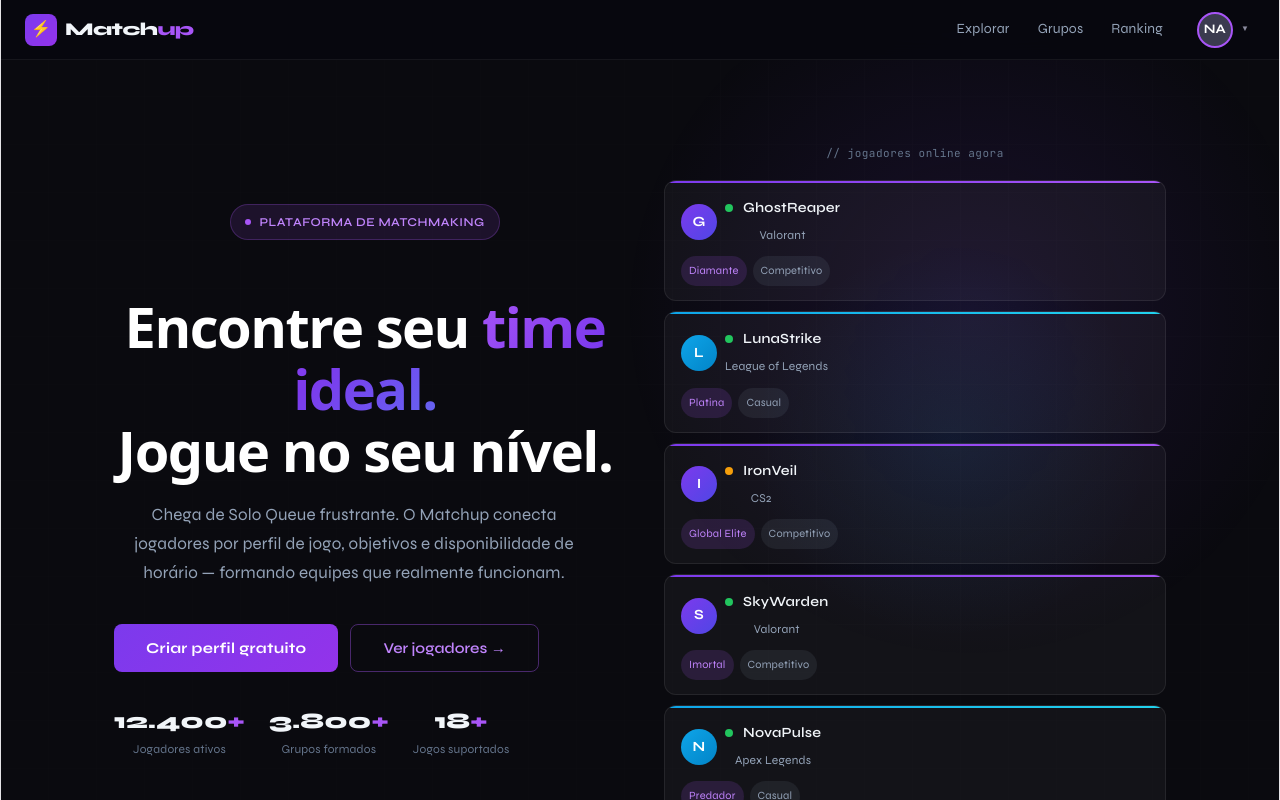
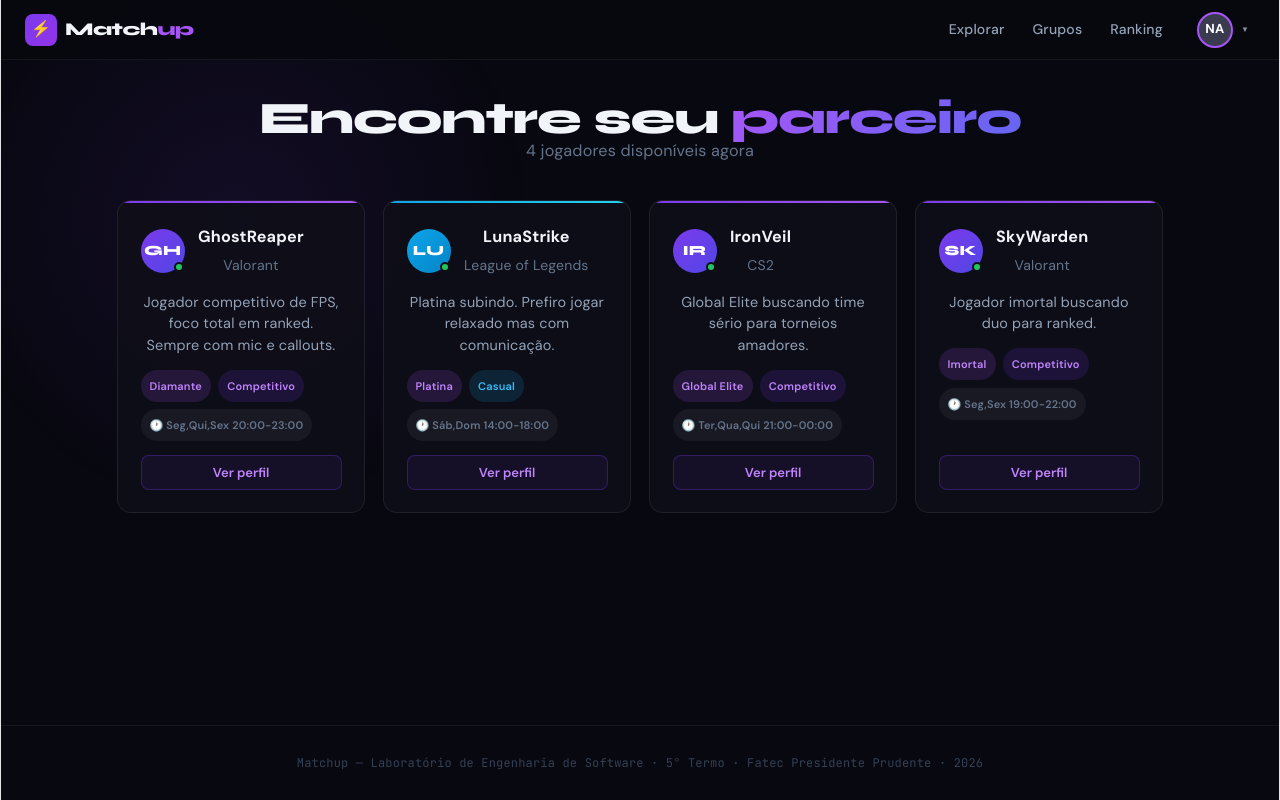
Before and after one commit to GuuStav0/matchmaking-site, a React (Vite) app: page /players in a window 1280 px wide. Before the commit this address led to /. Shown: the top 800 px of the page. Built offline with nearby package versions, Linux system fonts and the light colour scheme; sample sign-in values are in the browser's storage.

Commit message:
card de jogador com info resumida

```diff
--- a/src/App.jsx
+++ b/src/App.jsx
@@ -1,3 +1,4 @@
+import Players from "./views/players.jsx";
 import GameSetup from "./views/gameSetup.jsx";
 import ProfileSetup from "./views/profile.jsx";
 import React from "react";
@@ -83,6 +84,15 @@ export default function App() {
             }
           />
 
+          <Route
+            path="/players"
+            element={
+              <RotaPrivada>
+                <Players />
+              </RotaPrivada>
+            }
+          />
+
           {/* Rota de segurança: digitar qualquer endereço inexistente, manda para a Home (Substituir por pagina 404 personalizada) */}
           <Route path="*" element={<Navigate to="/" replace />} />
         </Routes>
--- /dev/null
+++ b/src/assets/css/playerCard.css
@@ -0,0 +1,190 @@
+.pc-card {
+  --accent: #7c3aed;
+  --accent-glow: rgba(124, 58, 237, 0.25);
+  --text: #f1f5f9;
+  --muted: #64748b;
+  --label: #94a3b8;
+  --card-bg: rgba(15, 15, 24, 0.92);
+  --card-border: rgba(255, 255, 255, 0.08);
+
+  position: relative;
+  background: var(--card-bg);
+  border: 1px solid var(--card-border);
+  border-radius: 14px;
+  padding: 1.25rem;
+  cursor: pointer;
+  overflow: hidden;
+  display: flex;
+  flex-direction: column;
+  gap: 0.75rem;
+  transition: border-color 0.2s, transform 0.2s, box-shadow 0.2s;
+  font-family: "DM Sans", system-ui, sans-serif;
+}
+
+.pc-card:hover {
+  border-color: rgba(124, 58, 237, 0.45);
+  transform: translateY(-2px);
+  box-shadow: 0 8px 28px rgba(0, 0, 0, 0.4);
+}
+
+/* ── Stripe topo ── */
+.pc-stripe {
+  position: absolute;
+  top: 0;
+  left: 0;
+  right: 0;
+  height: 2px;
+}
+
+.pc-stripe--competitive {
+  background: linear-gradient(90deg, #7c3aed, #a855f7);
+}
+
+.pc-stripe--casual {
+  background: linear-gradient(90deg, #0ea5e9, #22d3ee);
+}
+
+/* ── Header: avatar + info ── */
+.pc-header {
+  display: flex;
+  align-items: center;
+  gap: 0.75rem;
+}
+
+.pc-avatar-wrap {
+  position: relative;
+  flex-shrink: 0;
+}
+
+.pc-avatar-img,
+.pc-avatar-placeholder {
+  width: 44px;
+  height: 44px;
+  border-radius: 50%;
+}
+
+.pc-avatar-img {
+  object-fit: cover;
+}
+
+.pc-avatar-placeholder {
+  display: flex;
+  align-items: center;
+  justify-content: center;
+  font-family: "Syne", sans-serif;
+  font-weight: 800;
+  font-size: 14px;
+  color: #fff;
+}
+
+.pc-avatar-placeholder--competitive {
+  background: linear-gradient(135deg, #7c3aed, #4f46e5);
+}
+
+.pc-avatar-placeholder--casual {
+  background: linear-gradient(135deg, #0ea5e9, #0284c7);
+}
+
+.pc-avatar-placeholder:not(.pc-avatar-placeholder--competitive):not(.pc-avatar-placeholder--casual) {
+  background: linear-gradient(135deg, #7c3aed, #4f46e5);
+}
+
+.pc-online-dot {
+  position: absolute;
+  bottom: 1px;
+  right: 1px;
+  width: 10px;
+  height: 10px;
+  border-radius: 50%;
+  background: #22c55e;
+  border: 2px solid #0f0f1a;
+}
+
+.pc-info {
+  display: flex;
+  flex-direction: column;
+  gap: 2px;
+  min-width: 0;
+}
+
+.pc-nickname {
+  font-size: 0.9rem;
+  font-weight: 700;
+  color: var(--text);
+  white-space: nowrap;
+  overflow: hidden;
+  text-overflow: ellipsis;
+}
+
+.pc-game {
+  font-size: 0.78rem;
+  color: var(--muted);
+}
+
+/* ── Bio ── */
+.pc-bio {
+  font-size: 0.8rem;
+  color: var(--label);
+  line-height: 1.5;
+  margin: 0;
+}
+
+/* ── Tags ── */
+.pc-tags {
+  display: flex;
+  flex-wrap: wrap;
+  gap: 0.4rem;
+}
+
+.pc-tag {
+  font-size: 11px;
+  padding: 3px 9px;
+  border-radius: 999px;
+  font-weight: 600;
+}
+
+.pc-tag--rank {
+  background: rgba(168, 85, 247, 0.15);
+  color: #c084fc;
+}
+
+.pc-tag--style {
+  background: rgba(148, 163, 184, 0.1);
+  color: var(--label);
+}
+
+.pc-tag--competitive {
+  background: rgba(124, 58, 237, 0.15);
+  color: #c084fc;
+}
+
+.pc-tag--casual {
+  background: rgba(14, 165, 233, 0.15);
+  color: #38bdf8;
+}
+
+.pc-tag--schedule {
+  background: rgba(255, 255, 255, 0.05);
+  color: var(--muted);
+}
+
+/* ── Botão ── */
+.pc-btn {
+  margin-top: auto;
+  width: 100%;
+  padding: 8px;
+  border-radius: 8px;
+  border: 1px solid rgba(124, 58, 237, 0.3);
+  background: rgba(124, 58, 237, 0.08);
+  color: #c084fc;
+  font-family: "DM Sans", sans-serif;
+  font-size: 13px;
+  font-weight: 600;
+  cursor: pointer;
+  transition: all 0.2s;
+}
+
+.pc-btn:hover {
+  background: rgba(124, 58, 237, 0.18);
+  border-color: rgba(124, 58, 237, 0.5);
+}
--- /dev/null
+++ b/src/assets/css/players.css
@@ -0,0 +1,69 @@
+.players-page {
+  min-height: 100vh;
+  display: flex;
+  flex-direction: column;
+  background: #080810;
+  color: #f1f5f9;
+  font-family: "DM Sans", system-ui, sans-serif;
+  position: relative;
+}
+
+.players-page::before {
+  content: "";
+  position: fixed;
+  width: 600px;
+  height: 600px;
+  border-radius: 50%;
+  background: radial-gradient(circle, rgba(124, 58, 237, 0.1) 0%, transparent 70%);
+  top: -10%;
+  left: -5%;
+  pointer-events: none;
+  z-index: 0;
+}
+
+.players-main {
+  flex: 1;
+  max-width: 1100px;
+  margin: 0 auto;
+  padding: 2.5rem 1.5rem;
+  width: 100%;
+  position: relative;
+  z-index: 1;
+}
+
+.players-hero {
+  margin-bottom: 2rem;
+}
+
+.players-title {
+  font-family: "Syne", sans-serif;
+  font-size: clamp(1.8rem, 4vw, 2.5rem);
+  font-weight: 800;
+  letter-spacing: -1px;
+  color: #f1f5f9;
+  margin: 0 0 0.4rem;
+}
+
+.players-title-accent {
+  background: linear-gradient(135deg, #a855f7, #6366f1);
+  -webkit-background-clip: text;
+  -webkit-text-fill-color: transparent;
+}
+
+.players-subtitle {
+  font-size: 0.9rem;
+  color: #64748b;
+  margin: 0;
+}
+
+.players-grid {
+  display: grid;
+  grid-template-columns: repeat(auto-fill, minmax(240px, 1fr));
+  gap: 1rem;
+}
+
+@media (max-width: 600px) {
+  .players-grid {
+    grid-template-columns: 1fr;
+  }
+}
--- /dev/null
+++ b/src/components/PlayerCard.jsx
@@ -0,0 +1,71 @@
+import "../assets/css/playerCard.css";
+
+export default function PlayerCard({ player, onClick }) {
+  const {
+    nickname,
+    avatar_url,
+    bio,
+    game_name,
+    game_rank,
+    game_style,
+    schedule_availability,
+  } = player;
+
+  function getIniciais(name) {
+    if (!name) return "?";
+    const partes = name.trim().split(" ");
+    if (partes.length > 1) return (partes[0][0] + partes[1][0]).toUpperCase();
+    return name.substring(0, 2).toUpperCase();
+  }
+
+  return (
+    <div className="pc-card" onClick={onClick}>
+      <div className={`pc-stripe pc-stripe--${game_style}`} />
+
+      <div className="pc-header">
+        <div className="pc-avatar-wrap">
+          {avatar_url ? (
+            <img
+              src={avatar_url}
+              alt={nickname}
+              className="pc-avatar-img"
+              onError={(e) => { e.target.style.display = "none"; }}
+            />
+          ) : (
+            <div className={`pc-avatar-placeholder pc-avatar-placeholder--${game_style}`}>
+              {getIniciais(nickname)}
+            </div>
+          )}
+          <span className="pc-online-dot" />
+        </div>
+
+        <div className="pc-info">
+          <span className="pc-nickname">{nickname}</span>
+          {game_name && (
+            <span className="pc-game">{game_name}</span>
+          )}
+        </div>
+      </div>
+
+      {bio && (
+        <p className="pc-bio">{bio.length > 80 ? bio.substring(0, 80) + "..." : bio}</p>
+      )}
+
+      <div className="pc-tags">
+        {game_rank && (
+          <span className="pc-tag pc-tag--rank">{game_rank}</span>
+        )}
+        {game_style && (
+          <span className={`pc-tag pc-tag--style pc-tag--${game_style}`}>
+            {game_style === "competitive" ? "Competitivo" : "Casual"}
+          </span>
+        )}
+        {schedule_availability && (
+          <span className="pc-tag pc-tag--schedule">🕐 {schedule_availability}</span>
+        )}
+      </div>
+
+      <button className="pc-btn">Ver perfil</button>
+    </div>
+  );
+}
--- /dev/null
+++ b/src/views/players.jsx
@@ -0,0 +1,77 @@
+import PlayerCard from "../components/PlayerCard.jsx";
+import Header from "../assets/actions/header.jsx";
+import Footer from "../assets/actions/footer.jsx";
+import "../assets/css/players.css";
+
+// Dados mockados para visualizar o card sem precisar da API
+const MOCK_PLAYERS = [
+  {
+    id: 1,
+    nickname: "GhostReaper",
+    avatar_url: "",
+    bio: "Jogador competitivo de FPS, foco total em ranked. Sempre com mic e callouts.",
+    game_name: "Valorant",
+    game_rank: "Diamante",
+    game_style: "competitive",
+    schedule_availability: "Seg,Qui,Sex 20:00-23:00",
+  },
+  {
+    id: 2,
+    nickname: "LunaStrike",
+    avatar_url: "",
+    bio: "Platina subindo. Prefiro jogar relaxado mas com comunicação.",
+    game_name: "League of Legends",
+    game_rank: "Platina",
+    game_style: "casual",
+    schedule_availability: "Sáb,Dom 14:00-18:00",
+  },
+  {
+    id: 3,
+    nickname: "IronVeil",
+    avatar_url: "",
+    bio: "Global Elite buscando time sério para torneios amadores.",
+    game_name: "CS2",
+    game_rank: "Global Elite",
+    game_style: "competitive",
+    schedule_availability: "Ter,Qua,Qui 21:00-00:00",
+  },
+  {
+    id: 4,
+    nickname: "SkyWarden",
+    avatar_url: "",
+    bio: "Jogador imortal buscando duo para ranked.",
+    game_name: "Valorant",
+    game_rank: "Imortal",
+    game_style: "competitive",
+    schedule_availability: "Seg,Sex 19:00-22:00",
+  },
+];
+
+export default function Players() {
+  return (
+    <div className="players-page">
+      <Header />
+      <main className="players-main">
+        <div className="players-hero">
+          <h1 className="players-title">
+            Encontre seu <span className="players-title-accent">parceiro</span>
+          </h1>
+          <p className="players-subtitle">
+            {MOCK_PLAYERS.length} jogadores disponíveis agora
+          </p>
+        </div>
+
+        <div className="players-grid">
+          {MOCK_PLAYERS.map((player) => (
+            <PlayerCard
+              key={player.id}
+              player={player}
+              onClick={() => console.log("Ver perfil de", player.nickname)}
+            />
+          ))}
+        </div>
+      </main>
+      <Footer />
+    </div>
+  );
+}
```
